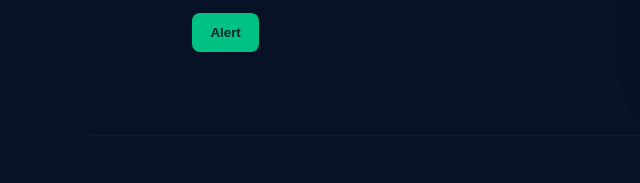
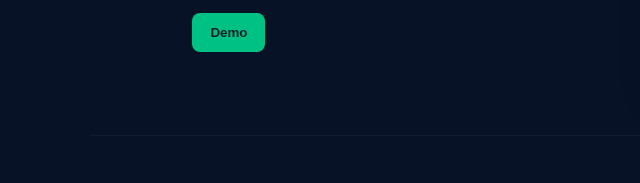
Before and after one commit to DevarshRana/SENTRA, a plain HTML site: page index.html in a window 1280 px wide. Shown: the part 311-494 px from the top of the page, 0-640 px from the left. Drawn offline with Linux system fonts and the light colour scheme.

Commit message:
Update index.html

```diff
--- a/index.html
+++ b/index.html
@@ -72,7 +72,7 @@
       <div>
         <h2>Security that protects without watching.</h2>
         <p class="muted">SENTRA Plug uses AI and Wi-Fi waves to detect motion — no cameras, no microphones, no invasion. Just protection you can trust.</p>
-        <button class="btn" onclick="openForm('demo')">Alert</button>
+        <button class="btn" onclick="openForm('demo')">Demo</button>
       </div>
       <div><img src="sentraPlug.png" alt="SENTRA Plug"></div>
     </div>
```
